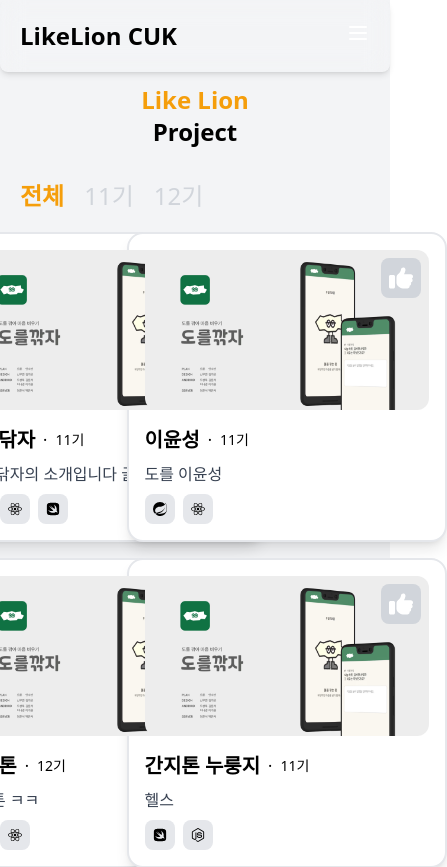
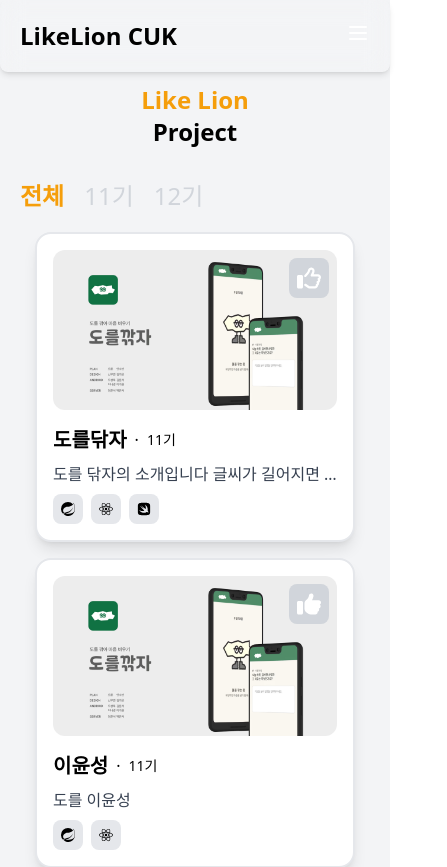
Before and after one commit to likelion-withoutboss/FE, a React (Create React App) app: page /archiving in a window 390 px wide. Shown: the top 867 px of the page, 447 px wide, since content can reach past the window. Built offline with nearby package versions, Linux system fonts and the light colour scheme.

Commit message:
design : 아카이빙 카드 반응형

```diff
--- a/src/components/archiving/MainContent.jsx
+++ b/src/components/archiving/MainContent.jsx
@@ -70,7 +70,7 @@
         selectedSeason={selectedSeason}
         onHandleSelectSeason={handleSelectedSeason}
       />
-      <div className="max-w-4xl mx-auto grid grid-cols-2 gap-4 justify-items-center">
+      <div className="max-w-4xl mx-auto grid grid-cols-1 md:grid-cols-2 gap-4 justify-items-center">
         {filteredProjects.map((project, index) => (
           <ArchivingCard
             key={index} // 고유한 키 추가
```
